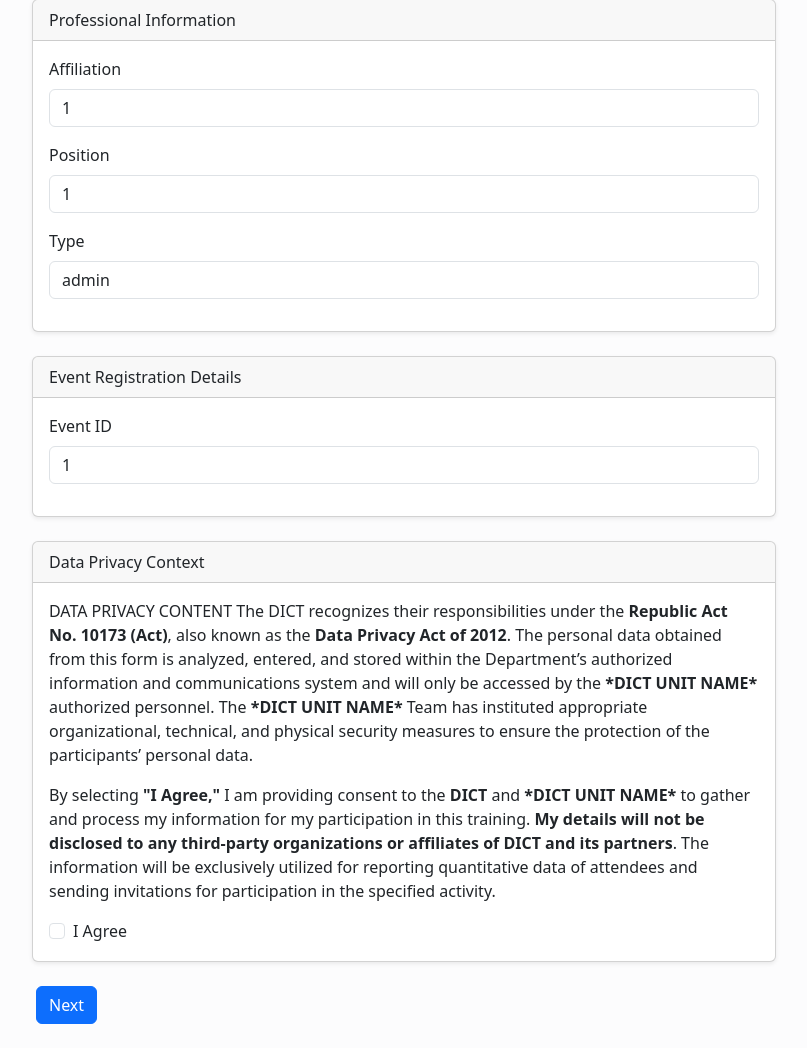
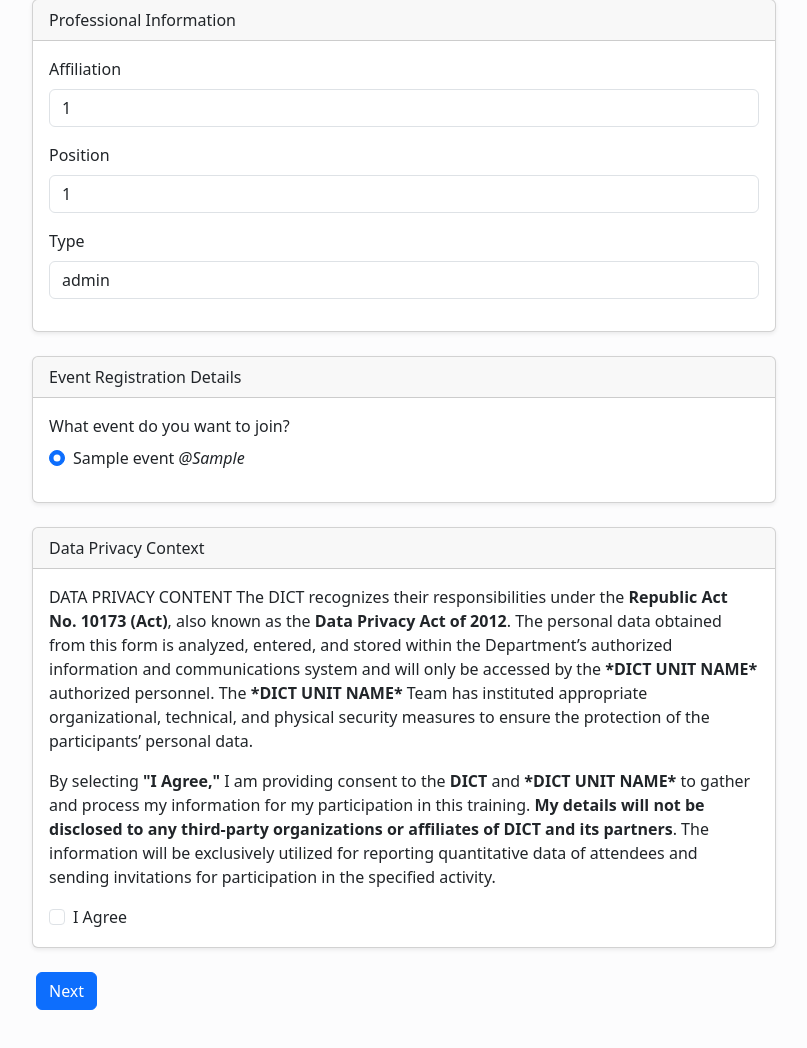
Before and after one commit to JehhB/DICT-prereg, a PHP site: page / in a window 1280 px wide. Shown: the part 917-1965 px from the top of the page, without its empty margins (236-1043 px from the left). After the commit the page ends 1927 px from the top, so only its background shows below. Run offline with PHP 8.4, Linux system fonts and the light colour scheme; the visitor is signed in with stand-in values (Sample User, id 1); tables that the repository leaves empty hold one stand-in row (values such as "Sample post"); grey boxes labelled with a size stand in for pictures from a placeholder-image service; some libraries are stand-ins or nearby versions.

Commit message:
Added additional fields

```diff
--- a/database/00-create-tables.sql
+++ b/database/00-create-tables.sql
@@ -28,7 +28,8 @@
     `affiliation` VARCHAR(255) NOT NULL,
     `position` VARCHAR(255) NOT NULL,
     `type` VARCHAR(255) NOT NULL,
-    `is_indigenous` BOOLEAN NOT NULL
+    `is_indigenous` BOOLEAN NOT NULL,
+    `slug` VARCHAR(64) NOT NULL
 );
 ALTER TABLE
     `Registrations` ADD UNIQUE `registrations_email_unique`(`email`);
--- a/index.php
+++ b/index.php
@@ -18,7 +18,6 @@
   $sanitize_filters = [
     'email' => FILTER_SANITIZE_EMAIL,
     'name' => FILTER_SANITIZE_FULL_SPECIAL_CHARS,
-    'organization' => FILTER_SANITIZE_FULL_SPECIAL_CHARS,
     'position' => FILTER_SANITIZE_FULL_SPECIAL_CHARS,
     'sex' => FILTER_DEFAULT,
     'birthday' => FILTER_DEFAULT,
@@ -32,7 +31,6 @@
   $validate_filters = [
     'email' => FILTER_VALIDATE_EMAIL,
     'name' => ['filter' => FILTER_VALIDATE_REGEXP, 'options' => ['regexp' => '/\S+/']],
-    'organization' => ['filter' => FILTER_VALIDATE_REGEXP, 'options' => ['regexp' => '/\S+/']],
     'position' => ['filter' => FILTER_VALIDATE_REGEXP, 'options' => ['regexp' => '/\S+/']],
     'sex' => ['filter' => FILTER_VALIDATE_REGEXP, 'options' => ['regexp' => '/^[MF]$/']],
     'birthday' => ['filter' => FILTER_VALIDATE_REGEXP, 'options' => ['regexp' => '/^\d{4}-\d{2}-\d{2}$/']],
@@ -50,20 +48,19 @@
   $error_message = [
     'email' => 'This is not a valid email address',
     'name' => 'Name must be provided',
-    'organization' => 'Organization name must be provided',
     'position' => 'Position must be provided',
     'sex' => 'Invalid sex value',
-    'birthday' => 'Invalid birthday format (YYYY-MM-DD)',
+    'birthday' => 'Invalid birthday',
     'contact_number' => 'Invalid contact number',
     'affiliation' => 'Affiliation must be provided',
     'type' => 'Type must be provided',
-    'event_id' => 'Event ID must be a valid integer',
+    'event_id' => 'Choose a valid event',
     'is_indigenous' => 'Choose a valid value',
   ];
 
   $has_error = false;
   foreach ($input as $k => $v) {
-    if ($v === false || $v === null) {
+    if (($k !== "is_indigenous" && $v === false) || $v === null) {
       flash_set('errors', $k, $error_message[$k]);
       $has_error = true;
     } else {
@@ -73,6 +70,11 @@
 
   if (Registration::email_exist($input['email'])) {
     flash_set('errors', 'email', 'Email is already registered');
+    $has_error = true;
+  }
+
+  if (is_null(Event::find($input['event_id']))) {
+    flash_set('errors', 'event_id', "Event_doesn't exist");
     $has_error = true;
   }
 
@@ -100,7 +102,9 @@
   }
 
   // Check if there is valid booth selection is given
-  $timeslots = execute("SELECT timeslot_id FROM Timeslots")->fetchAll(PDO::FETCH_COLUMN);
+  $timeslots = execute("SELECT timeslot_id FROM Timeslots WHERE event_id = ?", [
+    $_SESSION['register_event_id']
+  ])->fetchAll(PDO::FETCH_COLUMN);
   $_SESSION['register_booths'] = $booths;
 
   $has_error = false;
@@ -113,7 +117,9 @@
   }
 
 
-  $validBoothIds = execute("SELECT booth_id FROM Booths")->fetchAll(PDO::FETCH_COLUMN);
+  $validBoothIds = execute("SELECT booth_id FROM Booths WHERE event_id = ?", [
+    $_SESSION['register_event_id']
+  ])->fetchAll(PDO::FETCH_COLUMN);
   foreach ($booths as $k => $id) {
     if (array_search((int)$id, $validBoothIds) === false) {
       $has_error = true;
@@ -161,8 +167,14 @@
     $reg = Registration::insert(
       $_SESSION['register_name'],
       $_SESSION['register_email'],
-      $_SESSION['register_organization'],
-      $_SESSION['register_position']
+      $_SESSION['register_position'],
+      $_SESSION['register_sex'],
+      $_SESSION['register_birthday'],
+      $_SESSION['register_contact_number'],
+      $_SESSION['register_affiliation'],
+      $_SESSION['register_type'],
+      $_SESSION['register_event_id'],
+      $_SESSION['register_is_indigenous']
     );
 
     $reg->register_booths($_SESSION['register_booths']);
--- /dev/null
+++ b/src/entity/Event.php
@@ -0,0 +1,33 @@
+<?php
+
+class Event
+{
+  public mixed $id;
+  public string $event_name;
+  public string $event_venue;
+
+  public static function get_events(): array
+  {
+    $res = [];
+    $events = execute('SELECT * FROM Event')->fetchAll();
+    foreach ($events as $e) {
+      $ev = new Event();
+      $ev->id = $e['event_id'];
+      $ev->event_name = $e['event_name'];
+      $ev->event_venue = $e['event_venue'];
+      $res[] = $ev;
+    }
+    return $res;
+  }
+
+  public static function find(mixed $id): ?Event
+  {
+    $res = execute('SELECT * FROM Event WHERE event_id = ?', [$id])->fetch();
+    if (!$res) return null;
+    $ev = new Event();
+    $ev->id = $res['event_id'];
+    $ev->event_name = $res['event_name'];
+    $ev->event_venue = $res['event_venue'];
+    return $ev;
+  }
+}
--- a/src/entity/Registration.php
+++ b/src/entity/Registration.php
@@ -5,11 +5,17 @@
 class Registration
 {
   public mixed $id;
+  public DateTime $registration_date;
   public string $email;
   public string $name;
-  public string $organization;
   public string $position;
-
+  public string $sex;
+  public string $birthday;
+  public string $contact_number;
+  public string $affiliation;
+  public string $type;
+  public int $event_id;
+  public bool $is_indigenous;
 
   static function email_exist(string $email): bool
   {
@@ -17,21 +23,84 @@
     return $stmt->fetch() !== false;
   }
 
-  static function insert($name, $email, $organization, $position): Registration
-  {
+  static function insert(
+    $name,
+    $email,
+    $position,
+    $sex,
+    $birthday,
+    $contact_number,
+    $affiliation,
+    $type,
+    $event_id,
+    $is_indigenous
+  ): Registration {
     execute(
-      "INSERT INTO Registrations (name, email, organization, position) VALUES (?, ?, ?, ?)",
-      [$name, $email, $organization, $position]
+      "INSERT INTO Registrations (
+                    name, email, position, sex, birthday, contact_number, affiliation, type, event_id, is_indigenous
+                ) VALUES (
+                    :name, :email, :position, :sex, :birthday, :contact_number, :affiliation, :type, :event_id, :is_indigenous
+                )",
+      [
+        ':name' => $name,
+        ':email' => $email,
+        ':position' => $position,
+        ':sex' => $sex,
+        ':birthday' => $birthday,
+        ':contact_number' => $contact_number,
+        ':affiliation' => $affiliation,
+        ':type' => $type,
+        ':event_id' => $event_id,
+        ':is_indigenous' => [$is_indigenous, PDO::PARAM_BOOL]
+      ]
     );
 
     $reg = new Registration();
     $reg->id = getDB()->lastInsertId();
+    $reg->registration_date = new DateTime();
     $reg->email = $email;
     $reg->name = $name;
-    $reg->organization = $organization;
     $reg->position = $position;
+    $reg->sex = $sex;
+    $reg->birthday = $birthday;
+    $reg->contact_number = $contact_number;
+    $reg->affiliation = $affiliation;
+    $reg->type = $type;
+    $reg->event_id = $event_id;
+    $reg->is_indigenous = $is_indigenous;
 
     return $reg;
+  }
+
+  public static function get_registrations()
+  {
+    $res = [];
+    $regs = execute("SELECT * FROM Registrations")->fetchAll();
+    foreach ($regs as $r) {
+      $reg = new Registration();
+      $reg->registration_date = new DateTime($r['registration_date']);
+      $reg->id = $r['registration_id'];
+      $reg->email = $r['email'];
+      $reg->name = $r['name'];
+      $reg->position = $r['position'];
+      $reg->sex = $r['sex'];
+      $reg->birthday = $r['birthday'];
+      $reg->contact_number = $r['contact_number'];
+      $reg->affiliation = $r['affiliation'];
+      $reg->type = $r['type'];
+      $reg->event_id = $r['event_id'];
+      $reg->is_indigenous = $r['is_indigenous'];
+      $res[] = $reg;
+    }
+    return $res;
+  }
+
+  public function getAge(): int
+  {
+    $birthDate = new DateTime($this->birthday);
+    $currentDate = new DateTime();
+    $age = $currentDate->diff($birthDate)->y;
+    return $age;
   }
 
   public function register_booths(array $booths)
--- a/src/setup.php
+++ b/src/setup.php
@@ -6,6 +6,7 @@
 
 require_once __DIR__ . '/entity/Registration.php';
 require_once __DIR__ . '/entity/BoothRegistration.php';
+require_once __DIR__ . '/entity/Event.php';
 
 session_start();
 
--- a/src/views/reg_page1.php
+++ b/src/views/reg_page1.php
@@ -49,7 +49,7 @@
       <h1>
         DICT Event Preregistration
       </h1>
-      <form action="#" method="post" novalidate>
+      <form action="#" method="post">
         <?= csrf_field() ?>
 
         <div class="card mb-4 shadow-sm">
@@ -132,7 +132,7 @@
                   type="radio"
                   id="is_indigenous"
                   name="is_indigenous"
-                  value="0"
+                  value="no"
                   <?= !isset($_SESSION['register_is_indigenous']) || !$_SESSION['register_is_indigenous'] ? 'checked' : '' ?>
                   required>
                 <label class="form-check-label" for="is_indigenous">
@@ -146,7 +146,7 @@
                   id="is_indigenous"
                   name="is_indigenous"
                   <?= isset($_SESSION['register_is_indigenous']) && $_SESSION['register_is_indigenous'] ? 'checked' : '' ?>
-                  value="1"
+                  value="yes"
                   required>
                 <label class="form-check-label" for="is_indigenous">
                   Yes
@@ -215,15 +215,27 @@
           </div>
           <div class="card-body">
             <div x-data="{valid:false}" class="mb-3">
-              <label for="event_id" class="form-label">Event ID</label>
-              <input
-                type="number"
-                class="form-control"
-                id="event_id"
-                name="event_id"
-                required
-                value="<?= htmlspecialchars($_SESSION['register_event_id'] ?? '') ?>"
-                @input="valid=$el.checkValidity()">
+
+
+              <label for="event_id" class="form-label">What event do you want to join?</label>
+
+              <?php foreach (Event::get_events() as $ev) : ?>
+                <div class="form-check">
+                  <input
+                    class="form-check-input"
+                    type="radio"
+                    id="ev_<?= $ev->id ?>"
+                    name="event_id"
+                    value="<?= $ev->id ?>"
+                    @input="valid=$el.checkValidity()"
+                    <?php if ($ev->id == ($_SESSION['register_event_id'] ?? 0)) : ?> checked <?php endif ?>
+                    required>
+                  <label class="form-check-label" for="ev_<?= $ev->id ?>">
+                    <?= $ev->event_name ?> <em>@<?= $ev->event_venue ?></em>
+                  </label>
+                </div>
+              <?php endforeach ?>
+
               <?php if (flash_has('errors', 'event_id')): ?>
                 <strong x-transition x-show.important="!valid" class="alert alert-danger d-block py-1 px-3 mt-2"><?= flash_get('errors', 'event_id') ?></strong>
               <?php endif ?>
```
Also changed, not shown: admin.php (+27 -20 lines), src/views/reg_page2.php (+9 -4 lines), src/views/reg_page3.php (+9 -6 lines).
